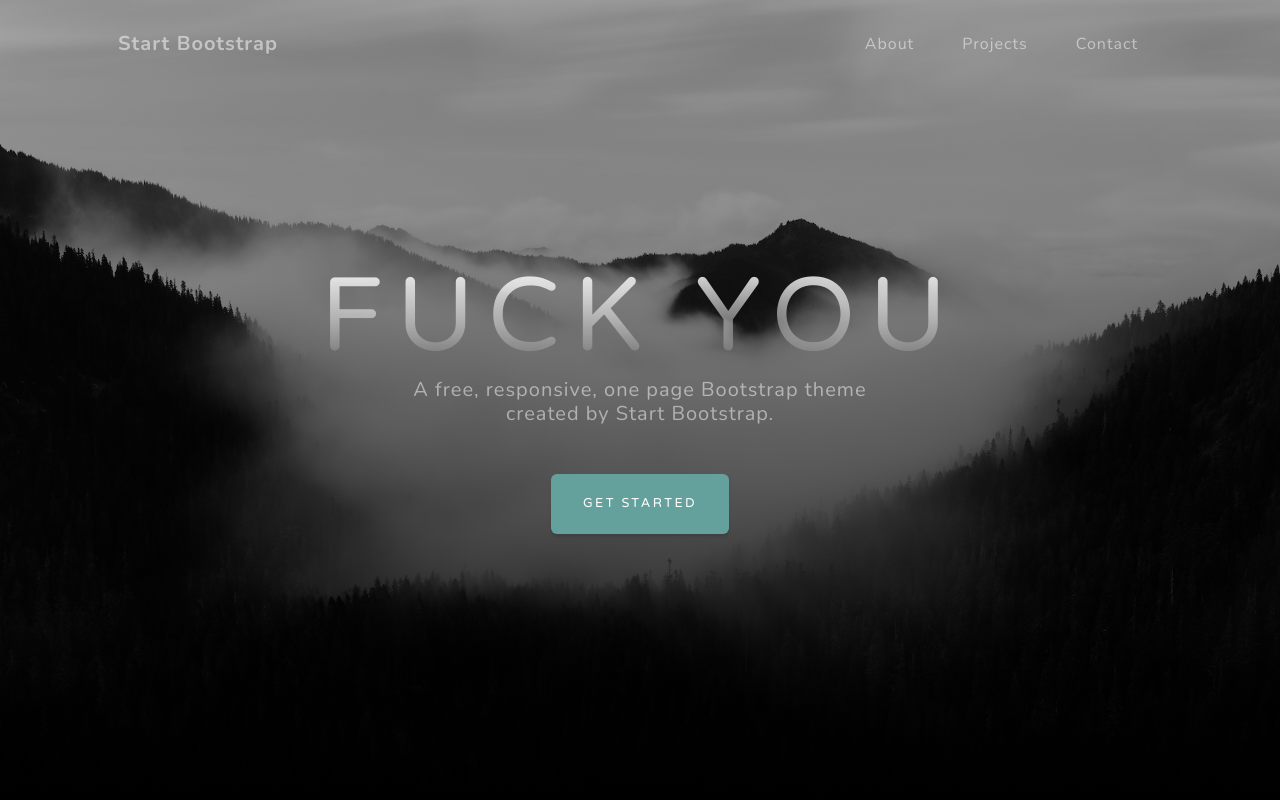
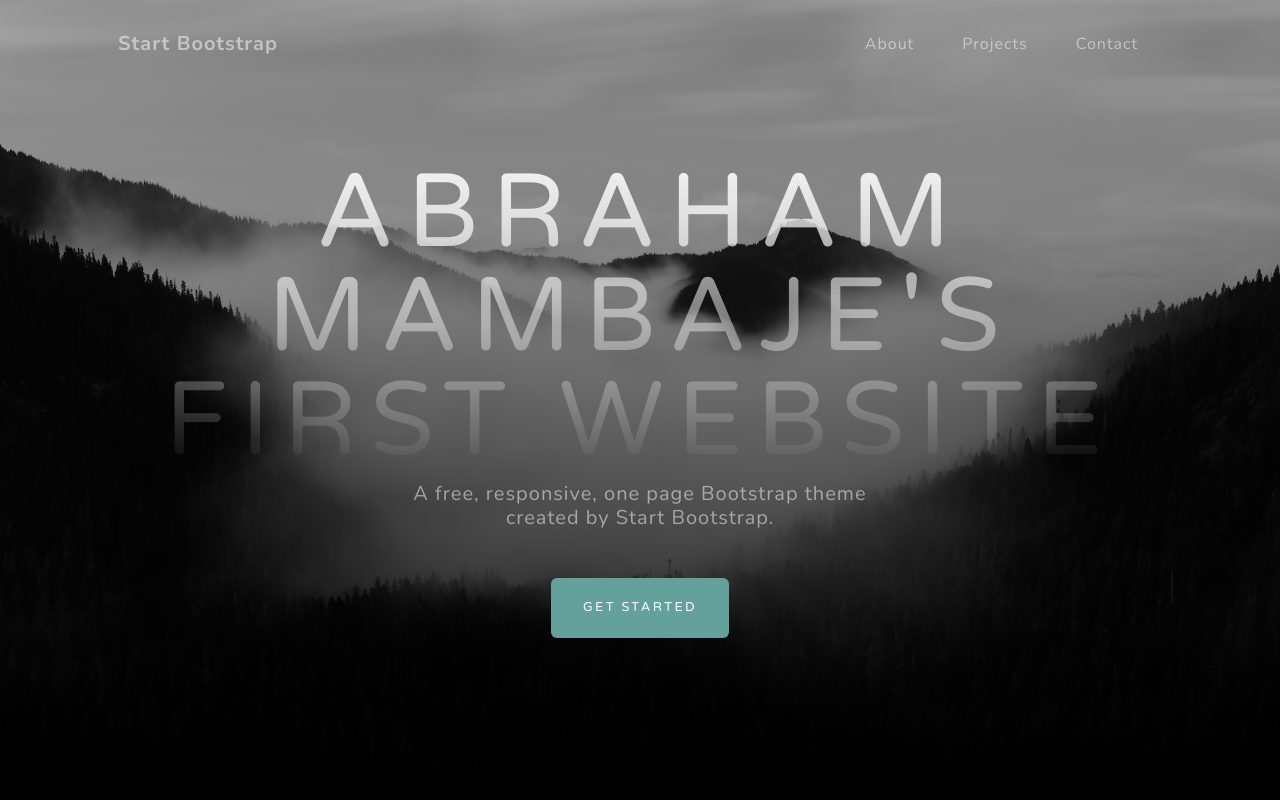
Before and after one commit to ammmambaje/ammmambaje.github.io, a plain HTML site: page index.html in a window 1280 px wide. Shown: the top 800 px of the page. Drawn offline with nearby package versions, Linux system fonts and the light colour scheme.

Commit message:
2nd Commit. Removed bad word

```diff
--- a/index.html
+++ b/index.html
@@ -38,7 +38,7 @@
             <div class="container px-4 px-lg-5 d-flex h-100 align-items-center justify-content-center">
                 <div class="d-flex justify-content-center">
                     <div class="text-center">
-                        <h1 class="mx-auto my-0 text-uppercase">Fuck You</h1>
+                        <h1 class="mx-auto my-0 text-uppercase">Abraham Mambaje's First Website</h1>
                         <h2 class="text-white-50 mx-auto mt-2 mb-5">A free, responsive, one page Bootstrap theme created by Start Bootstrap.</h2>
                         <a class="btn btn-primary" href="#about">Get Started</a>
                     </div>
```
